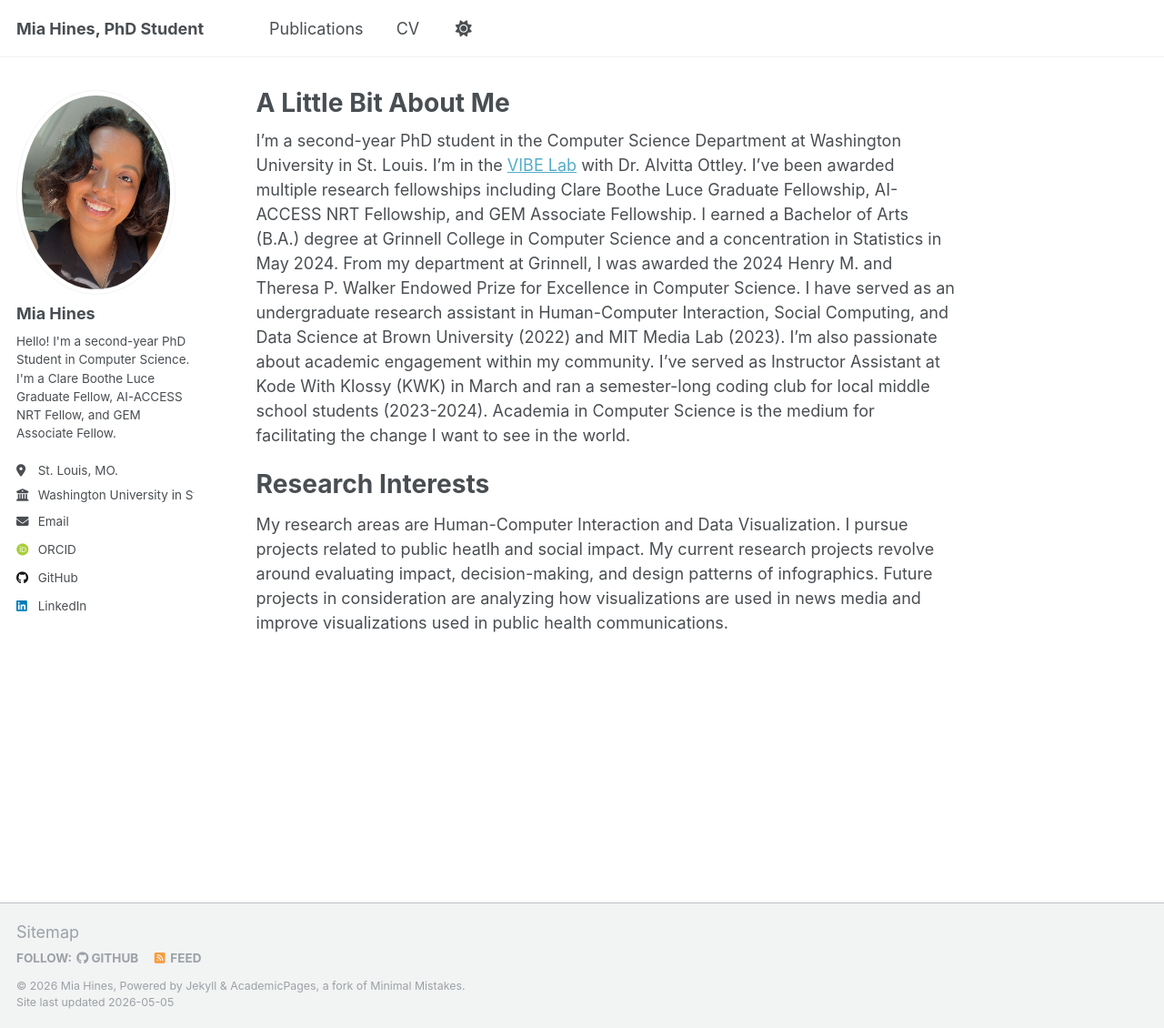
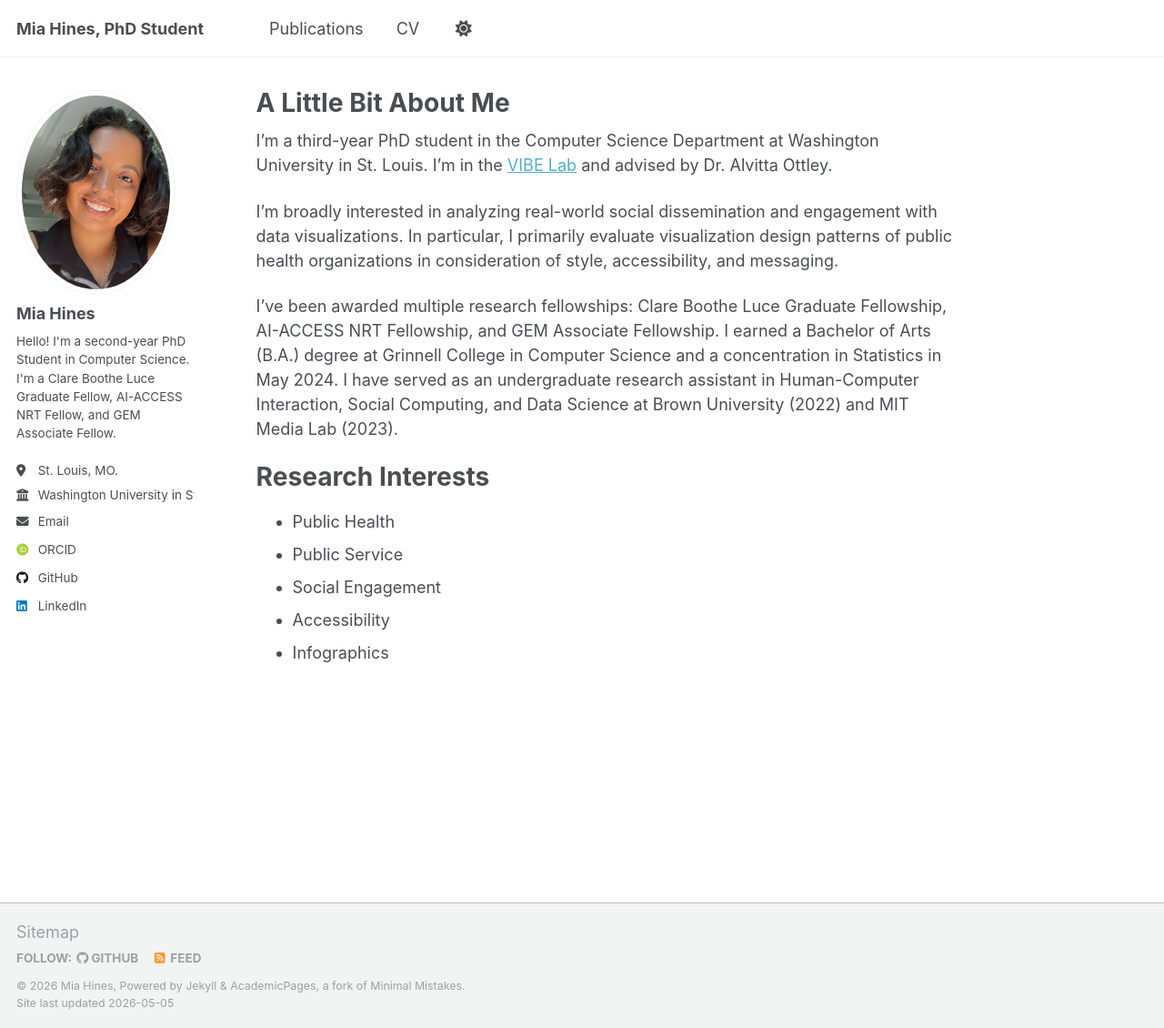
Before and after one commit to MiaHines/miahines.github.io, a Jekyll site: the page built from _pages/about.md, in a window 1280 px wide and 1130 px high. Shown: the whole window at 91% size. Built offline with Jekyll 4.4.1, drawn with Linux system fonts in a browser that asks for light colours; some web fonts are replaced.

Commit message:
changed about me section

```diff
--- a/_pages/about.md
+++ b/_pages/about.md
@@ -7,9 +7,16 @@ redirect_from:
   - /about.html
 ---
 
- I'm a second-year PhD student in the Computer Science Department at Washington University in St. Louis. I'm in the [VIBE Lab](https://visualdata.wustl.edu/) with Dr. Alvitta Ottley. I've been awarded multiple research fellowships including Clare Boothe Luce Graduate Fellowship, AI-ACCESS NRT Fellowship, and GEM Associate Fellowship. I earned a Bachelor of Arts (B.A.) degree at Grinnell College in Computer Science and a concentration in Statistics in May 2024. From my department at Grinnell, I was awarded the 2024 Henry M. and Theresa P. Walker Endowed Prize for Excellence in Computer Science. I have served as an undergraduate research assistant in Human-Computer Interaction, Social Computing, and Data Science at Brown University (2022) and MIT Media Lab (2023). I'm also passionate about academic engagement within my community. I've served as Instructor Assistant at Kode With Klossy (KWK) in March and ran a semester-long coding club for local middle school students (2023-2024). Academia in Computer Science is the medium for facilitating the change I want to see in the world.
+I'm a third-year PhD student in the Computer Science Department at Washington University in St. Louis. I'm in the [VIBE Lab](https://visualdata.wustl.edu/) and advised by Dr. Alvitta Ottley.
 
+I'm broadly interested in analyzing real-world social dissemination and engagement with data visualizations. In particular, I primarily evaluate visualization design patterns of public health organizations in consideration of style, accessibility, and messaging.
+
+I've been awarded multiple research fellowships: Clare Boothe Luce Graduate Fellowship, AI-ACCESS NRT Fellowship, and GEM Associate Fellowship. I earned a Bachelor of Arts (B.A.) degree at Grinnell College in Computer Science and a concentration in Statistics in May 2024. I have served as an undergraduate research assistant in Human-Computer Interaction, Social Computing, and Data Science at Brown University (2022) and MIT Media Lab (2023).
 
 Research Interests
 ======
-My research areas are Human-Computer Interaction and Data Visualization. I pursue projects related to public heatlh and social impact. My current research projects revolve around evaluating impact, decision-making, and design patterns of infographics. Future projects in consideration are analyzing how visualizations are used in news media and improve visualizations used in public health communications.
+- Public Health
+- Public Service
+- Social Engagement
+- Accessibility
+- Infographics
```
